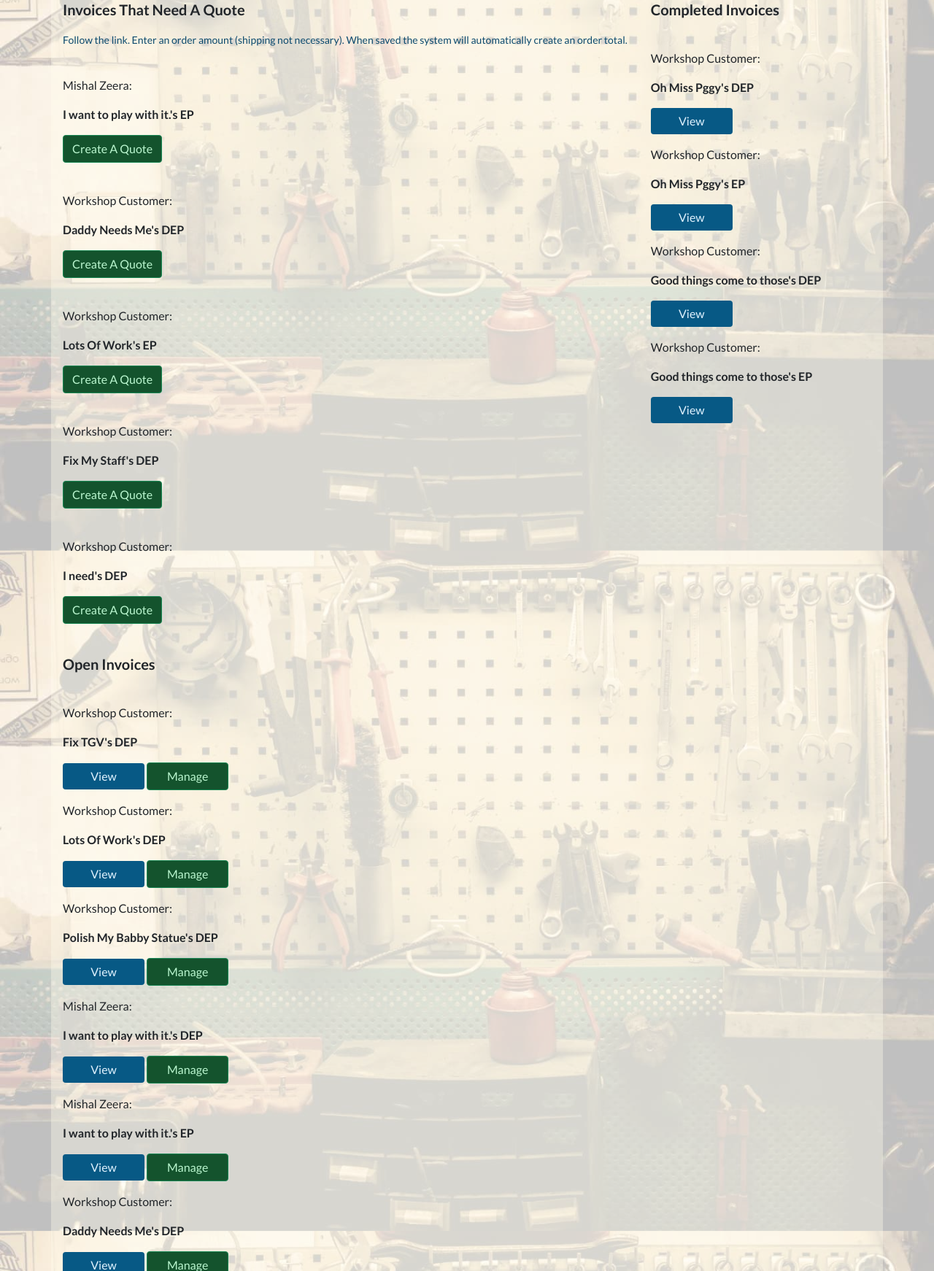
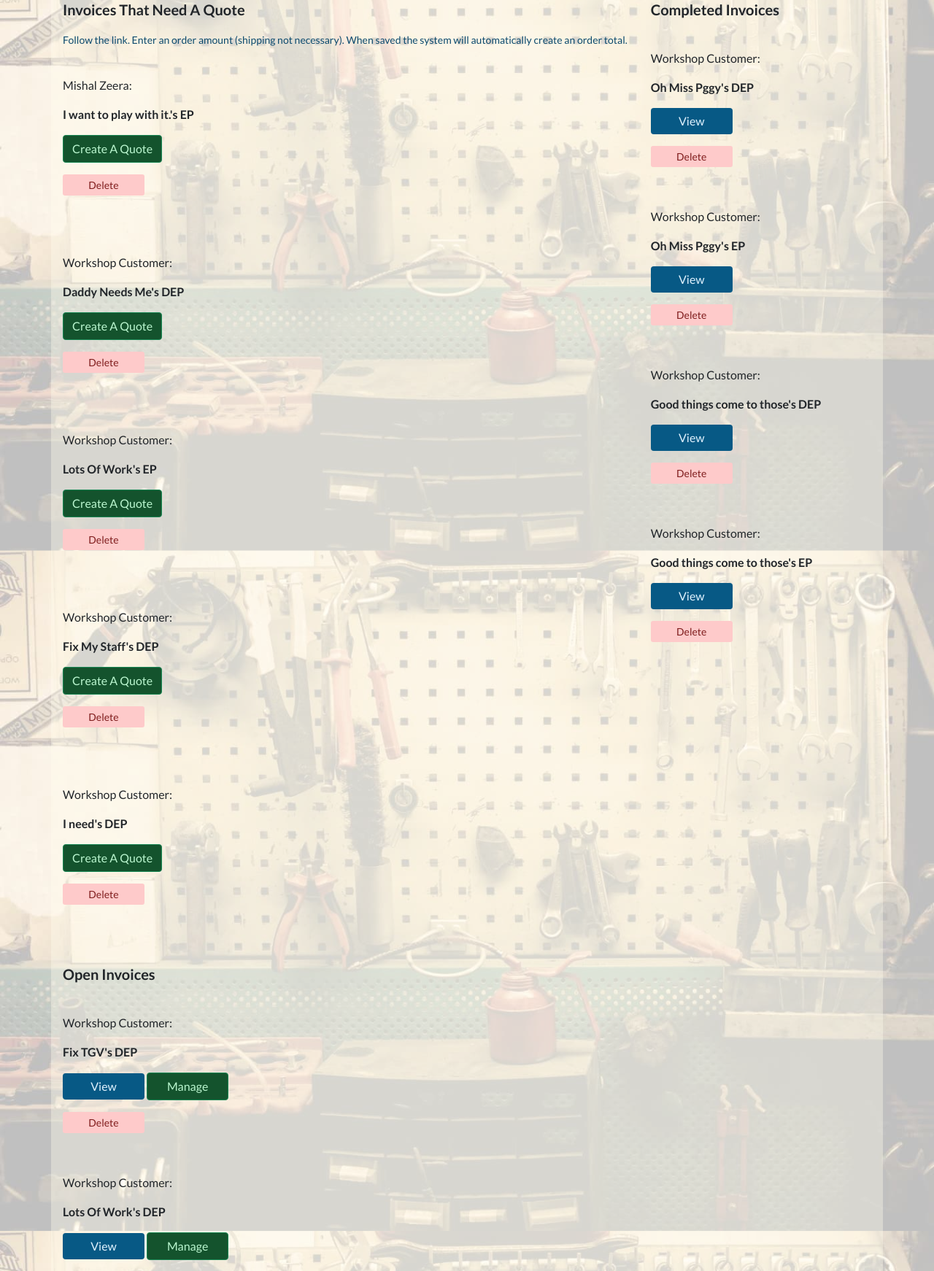
Before and after one commit to Mishalzeera/goat-and-daisy-antiques, a Django app: page /workshop/all_customer_invoices/ in a window 1280 px wide. Shown: the part 178-1920 px from the top of the page at 73% size. Run offline with Django 4.2, Linux system fonts and the light colour scheme; a user stored in the database is signed in; data comes from the database, SQL or seed files in the repository; both versions use the stored data as it was after the commit; some libraries are stand-ins or nearby versions.

Commit message:
Add delete to Workshop all invoices template.

```diff
--- a/repairs_restorals/templates/repairs_restorals/all_customer_invoices.html
+++ b/repairs_restorals/templates/repairs_restorals/all_customer_invoices.html
@@ -25,6 +25,11 @@
 <a href="{% url 'admin_customer_invoice' invoice.id %}"
     class="btn btn-success btn-space-below">Create A Quote
 </a>
+<p>
+    <a href="{% url 'delete_customer_invoice' invoice.id %}"
+        class="btn btn-danger btn-sm btn-space-below">Delete
+    </a>
+</p>
 <br>
 {% endif %}
 {% endfor %}
@@ -42,6 +47,11 @@
 </a>
 <a href="{% url 'admin_customer_invoice' invoice.id %}" class="btn btn-success btn-space-below">Manage
 </a>
+<p>
+    <a href="{% url 'delete_customer_invoice' invoice.id %}"
+        class="btn btn-danger btn-sm btn-space-below">Delete
+    </a>
+</p>
 {% endif %}
 {% endfor %}
 
@@ -58,6 +68,11 @@
 <a href="{% url 'customer_invoice_detail' invoice.id %}" class="btn btn-info btn-space-below">
     View
 </a>
+<p>
+    <a href="{% url 'delete_customer_invoice' invoice.id %}"
+        class="btn btn-danger btn-sm btn-space-below">Delete
+    </a>
+</p>
 
 {% endif %}
 
--- a/repairs_restorals/urls.py
+++ b/repairs_restorals/urls.py
@@ -37,5 +37,7 @@ urlpatterns = [
          views.AdminCustomerDetailView.as_view(), name="customer_invoice_detail"),
     path('admin-customer-invoice/<int:pk>/',
          views.AdminCustomerInvoice.as_view(), name='admin_customer_invoice'),
+    path('delete-customer-invoice/<int:pk>/',
+         views.WorkshopStaffDeleteInvoice.as_view(), name='delete_customer_invoice'),
 
 ]
--- a/repairs_restorals/views.py
+++ b/repairs_restorals/views.py
@@ -413,3 +413,15 @@ class AdminCustomerInvoice(GroupRequiredMixin, UpdateView):
     form_class = StaffCustomerInvoiceUpdateForm
     template_name = 'repairs_restorals/admin_customer_invoice.html'
     success_url = reverse_lazy('all_customer_invoices')
+
+
+# workshop staff only
+class WorkshopStaffDeleteInvoice(GroupRequiredMixin, DeleteView):
+    """
+    Allows a workshop staff member to delete ticket images.
+    """
+
+    group_required = [u'Workshop Staff']
+    model = WorkshopCustomerInvoice
+    template_name = 'shop/staff_confirm_delete.html'
+    success_url = reverse_lazy('all_customer_invoices')
```
Also changed, not shown: db.sqlite3.
